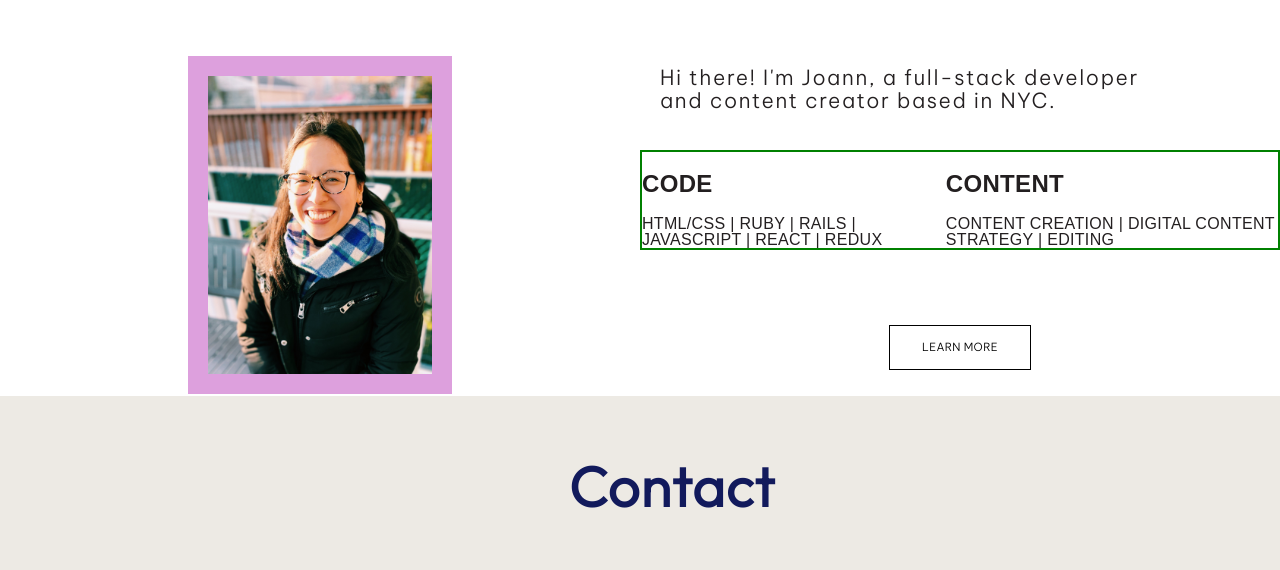
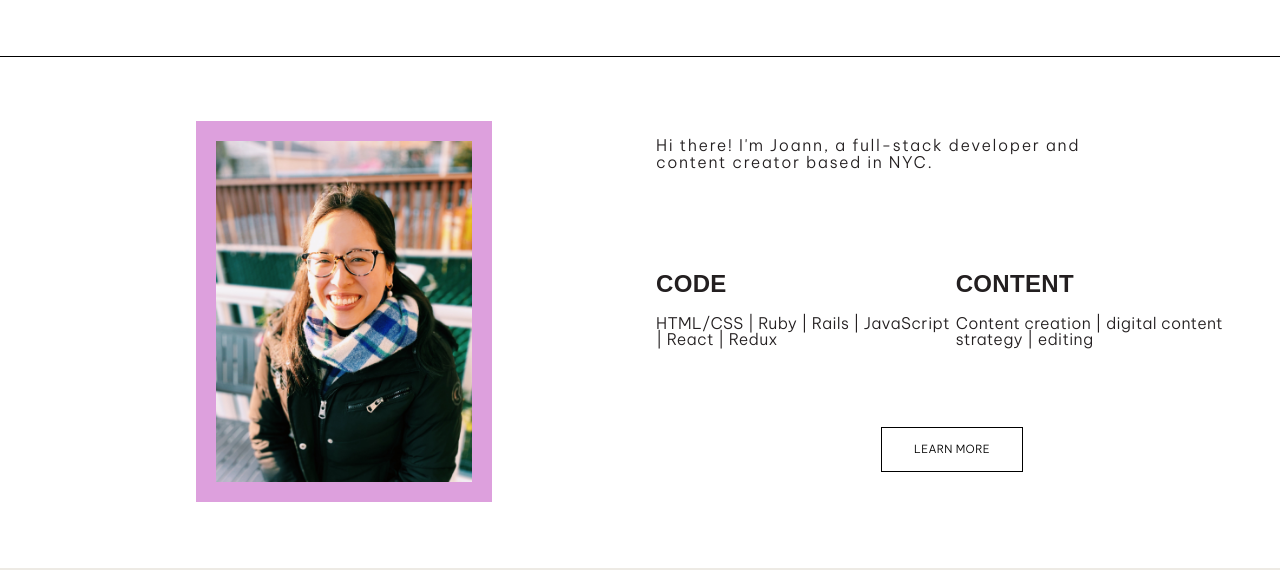
Before and after one commit to JLPinthecity/portfolio, a React (Create React App) app: page / in a window 1280 px wide. Shown: the part 160-730 px from the top of the page. Built offline with nearby package versions, Linux system fonts and the light colour scheme; a web font is replaced by a local one.

Commit message:
finish styling home component

```diff
--- a/src/components/Main.css
+++ b/src/components/Main.css
@@ -9,7 +9,8 @@
   flex-direction: column;
   justify-content: center;
   align-content: center;
-  padding-right: 3rem 2rem;
+  padding: 3rem 2rem;
+  border-top: 1px solid black;
 }
 
 @media (min-width:600px) {
@@ -25,37 +26,34 @@
   flex-direction: row;
   justify-content: center;
   align-items: center;
+  padding:1rem;
 }
 
+
 .image-placeholder img {
-  width: 14rem;
+  width: 16rem;
   border: 20px solid plum;
 }
 
 
-/* RIGHT SIDE */
+/* RIGHT SIDE - FLEX CONTAINER*/
 .right-side {
   width: 100%;
   display: flex;
   flex-direction: column;
   justify-content: space-around;
-  align-items: center;
 }
 
 .right-side .summary {
-  display: flex;
-  justify-content: flex-end;
-  font-size: 1.3rem;
+  font-size: 1rem;
   line-height: 1.1;
   letter-spacing: 0.1rem;
-  text-align: left;
   padding-bottom: 1rem;
 }
 
 .right-side .skills {
   display: flex;
   flex-direction: column;
-  border: 2px solid green;
 }
 
 /* COLUMNS WHEN SMALl, ROWS WHEN LARGE */
@@ -67,11 +65,13 @@
 
 .right-side .button-wrapper {
   display: flex;
+  flex-direction: row;
   justify-content: center;
+  align-items: center;
   padding: 1rem;
 }
 
-
+/* BUTTON */
 .right-side a {
   background-color: white;
   color: black;
@@ -91,9 +91,16 @@
   background-color: #161515;
 }
 
+.header1, .header2{
+  display: flex;
+  flex-direction: column;
+  justify-content: flex-start;
+  align-items: flex-start;
+}
 
-.header1,
-.header2 {
+.header1 h2,
+.header2 h2{
   font-family: "Spline Sans", sans-serif;
   text-transform: uppercase;
+
 }
--- a/src/components/Main.js
+++ b/src/components/Main.js
@@ -37,8 +37,6 @@ function Main() {
             </div>
           </div>
 
-          <br></br>
-
           <div className="button-wrapper">
             <Link to="/about">Learn More</Link>
           </div>
```
